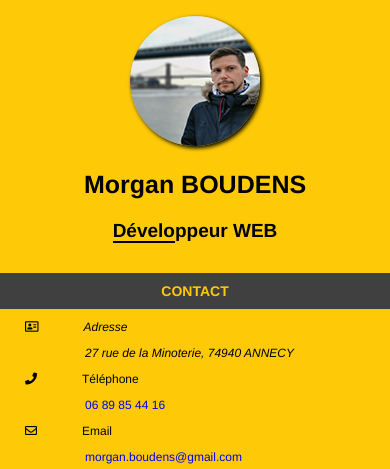
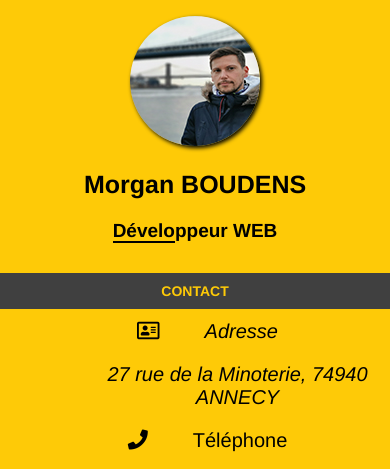
Before and after one commit to morgan2993/CV_Morgan_Boudens, a plain HTML site: page index.html in a window 390 px wide. Shown: the top 469 px of the page. Drawn offline with Linux system fonts and the light colour scheme.

Commit message:
modif responsive

```diff
--- a/style.css
+++ b/style.css
@@ -286,7 +286,8 @@ aside section a {
 		flex-wrap: wrap;
 		flex-direction: row;
 		max-width: 100%;
-		font-size: 12px;
+		font-size: 20px;
+
 	}
 
 	aside div {
@@ -309,6 +310,16 @@ aside section a {
 
 }
 
+aside .contact address {
+
+	text-align: center;
+}
+
+
+aside .contact p {
+
+	text-align: center;
+}
 .picto {
 
 	margin-bottom: 14px;
@@ -403,4 +414,6 @@ aside .name_aside .dev .underline {
 		display: none;
 
 	}
+
+
 }
```
